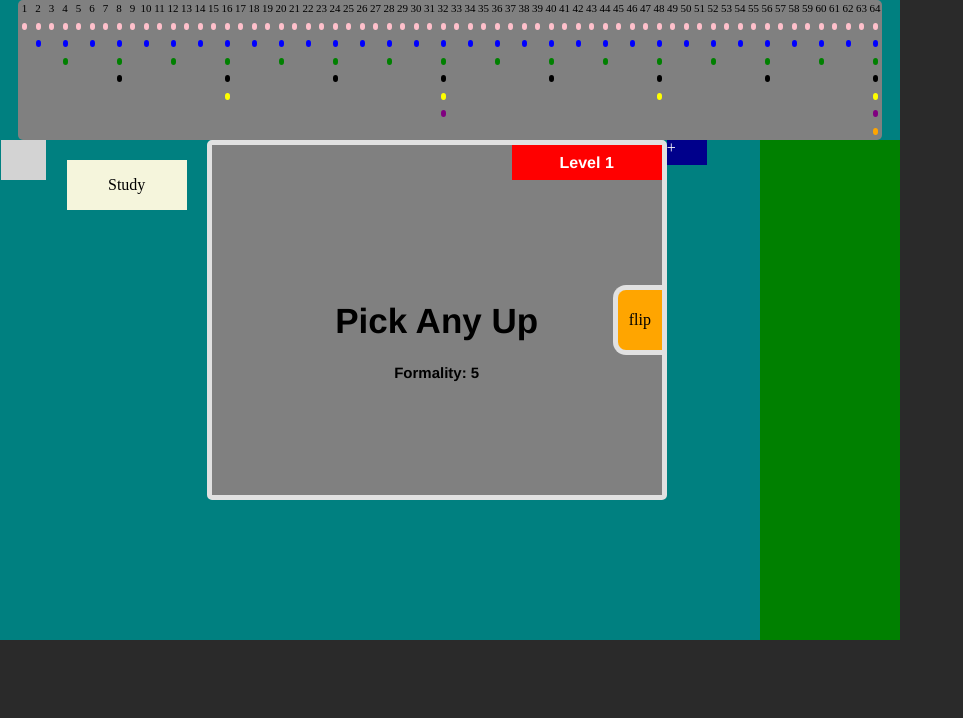
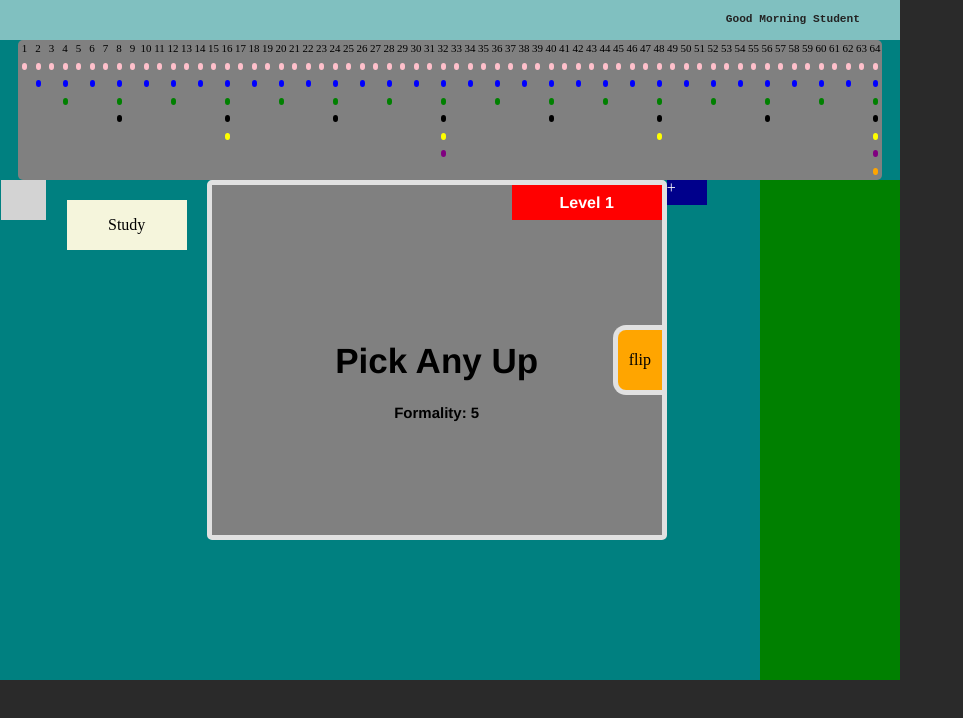
Before and after one commit to emersonscheffer/character, a React (Create React App) app in the folder client/: page / in a window 1280 px wide. Shown: the top 718 px of the page, without its empty margins (0-963 px from the left). Built offline with nearby package versions, Linux system fonts and the light colour scheme.

Commit message:
trying new colors

```diff
--- /dev/null
+++ b/client/src/components/leitnerComponents/LeitnerFirstStripe.jsx
@@ -0,0 +1,46 @@
+import React, { useState } from "react";
+
+const LeitnerFirstStripe = () => {
+  const color1 = "#232323";
+  const color2 = "#acacac"
+  const [fontColor, setFontColor] = useState(color1);
+  const changeFontColorWhenMouseOverOrOut = () => {
+    setFontColor(fontColor === color2 ? color1 : color2);
+  };
+  return (
+    <div
+      style={{
+        backgroundColor: "rgb(255, 255, 255, 0.5)",
+        gridColumn: "1/9",
+        display: "grid",
+        height: "40px",
+      }}
+    >
+      <h1
+        style={{
+          alignSelf: "center",
+          justifySelf: "end",
+          paddingRight: "40px",
+          fontSize: "0.7rem",
+          color: color1,
+          fontFamily: "monospace",
+          fontWeight: "bold"
+        }}
+      >
+        Good Morning{" "}
+        <span
+          onClick={() => console.log("Student")}
+          onMouseOver={() => changeFontColorWhenMouseOverOrOut()}
+          onMouseOut={() => changeFontColorWhenMouseOverOrOut()}
+          style={{
+            color: fontColor,
+          }}
+        >
+          Student
+        </span>
+      </h1>
+    </div>
+  );
+};
+
+export default LeitnerFirstStripe;
--- a/client/src/css/activityBar.css
+++ b/client/src/css/activityBar.css
@@ -11,8 +11,13 @@
     transform: scale(3);
 
     color: #232323;
+
 }
 
 /* .bar-style:hover {
 
 } */
+
+.test {
+    color: #6c6262;
+}
--- a/client/src/views/LeitnerBox.jsx
+++ b/client/src/views/LeitnerBox.jsx
@@ -15,6 +15,7 @@ import {
 } from "../actions/leitnerBoxActions";
 
 import { Card } from "../classes/cardClass";
+import LeitnerFirstStripe from "../components/leitnerComponents/LeitnerFirstStripe";
 
 const LeitnerBox = () => {
   const dispatch = useDispatch();
@@ -152,6 +153,7 @@ const LeitnerBox = () => {
         openCloseModal={() => openCloseModal()}
         addCardToDeck={addCardToDeck}
       />
+      <LeitnerFirstStripe />
       <LeitnerTimeLine leitnerDay={leitnerDay} />
       <LeitnerTimeLineDayIndicator leitnerDay={leitnerDay} />
       <LeitnerTimeLineButton
```
Also changed, not shown: client/src/components/leitnerComponents/LeitnerCanvas.jsx (added, +9 -0 lines), 1 other file (tests, documents, lock files or other folders).
